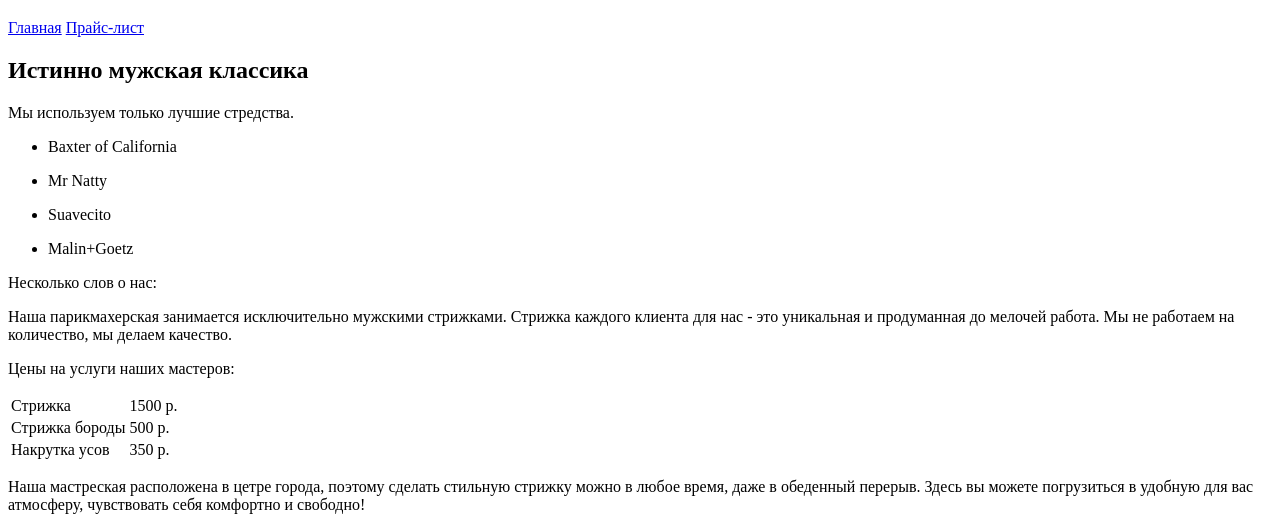
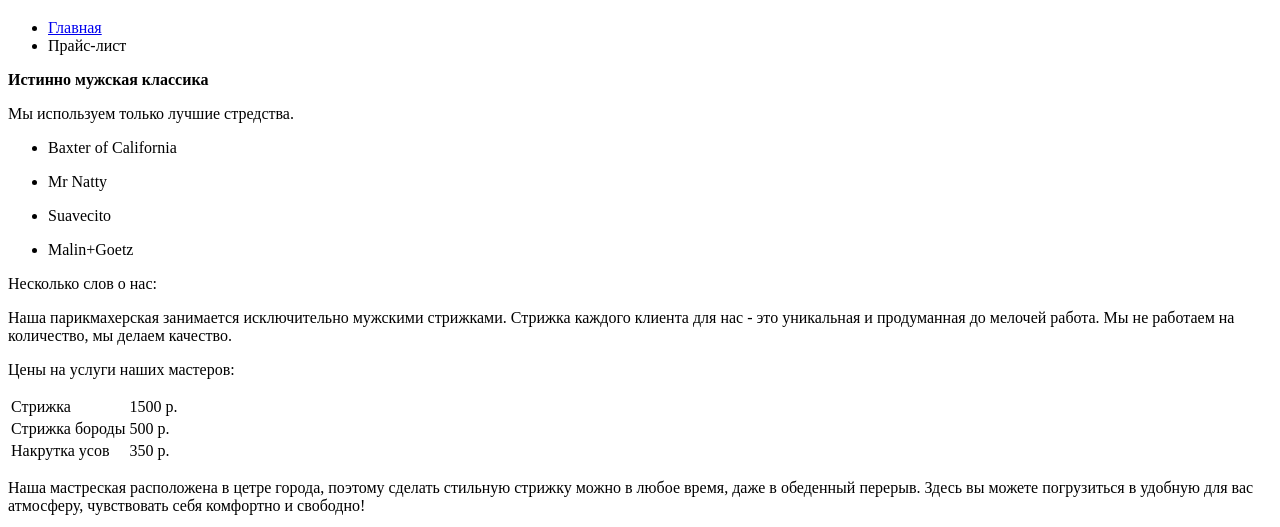
Before and after one commit to YanOrlovShatskykh/Barbershop, a plain HTML site: page price.html in a window 1280 px wide. Shown: the part 219-746 px from the top of the page. Drawn offline with Linux system fonts and the light colour scheme.

Commit message:
Правки

```diff
--- a/price.html
+++ b/price.html
@@ -36,10 +36,22 @@
         </header>
 
         <main class="container">
-            <h1 class="price">Прайс-лист</h1>
-            <a href="index.html">Главная</a>
-            <a href="#">Прайс-лист</a>
-            <h2 class="promo">Истинно мужская классика</h2>
+            <h1 class="title">Прайс-лист</h1>
+            <ul class="breadcrumbs">
+                <li>
+                    <a href="index.html">
+                        Главная
+                    </a>
+                </li>
+                <li>
+                    <span>
+                        Прайс-лист
+                    </span>
+                </li>
+            </ul>
+            <b class="promo">
+                Истинно мужская классика
+            </b>
             <div class="main-content-left">
                 <p>
                     Мы используем только лучшие стредства.
@@ -47,18 +59,27 @@
                 <div class="item-names">
                     <ul>
                         <li>
-                            <p>Baxter of California</p>
+                            <p>
+                                Baxter of California
+                            </p>
                         </li>
                         <li>
-                            <p>Mr Natty</p>
+                            <p>
+                                Mr Natty
+                            </p>
                         </li>
                         <li>
-                            <p>Suavecito</p>
+                            <p>
+                                Suavecito
+                            </p>
                         </li>
                         <li>
-                            <p>Malin+Goetz</p>
+                            <p>
+                                Malin+Goetz
+                            </p>
                         </li>
                     </ul>
+
                 </div>
                 <div class="about us">
                     <p>
@@ -87,11 +108,11 @@
                         <td>350 р.</td>
                     </tr>
                 </table>
-                <section class="promo">
+                <div class="promo">
                     <p>
                         Наша мастреская расположена в цетре города, поэтому сделать стильную стрижку можно в любое время, даже в обеденный перерыв. Здесь вы можете погрузиться в удобную для вас атмосферу, чувствовать себя комфортно и свободно!
                     </p>
-                </section>
+                </div>
             </div>
         </main>
 
```
Also changed, not shown: item.html (+6 -8 lines).
